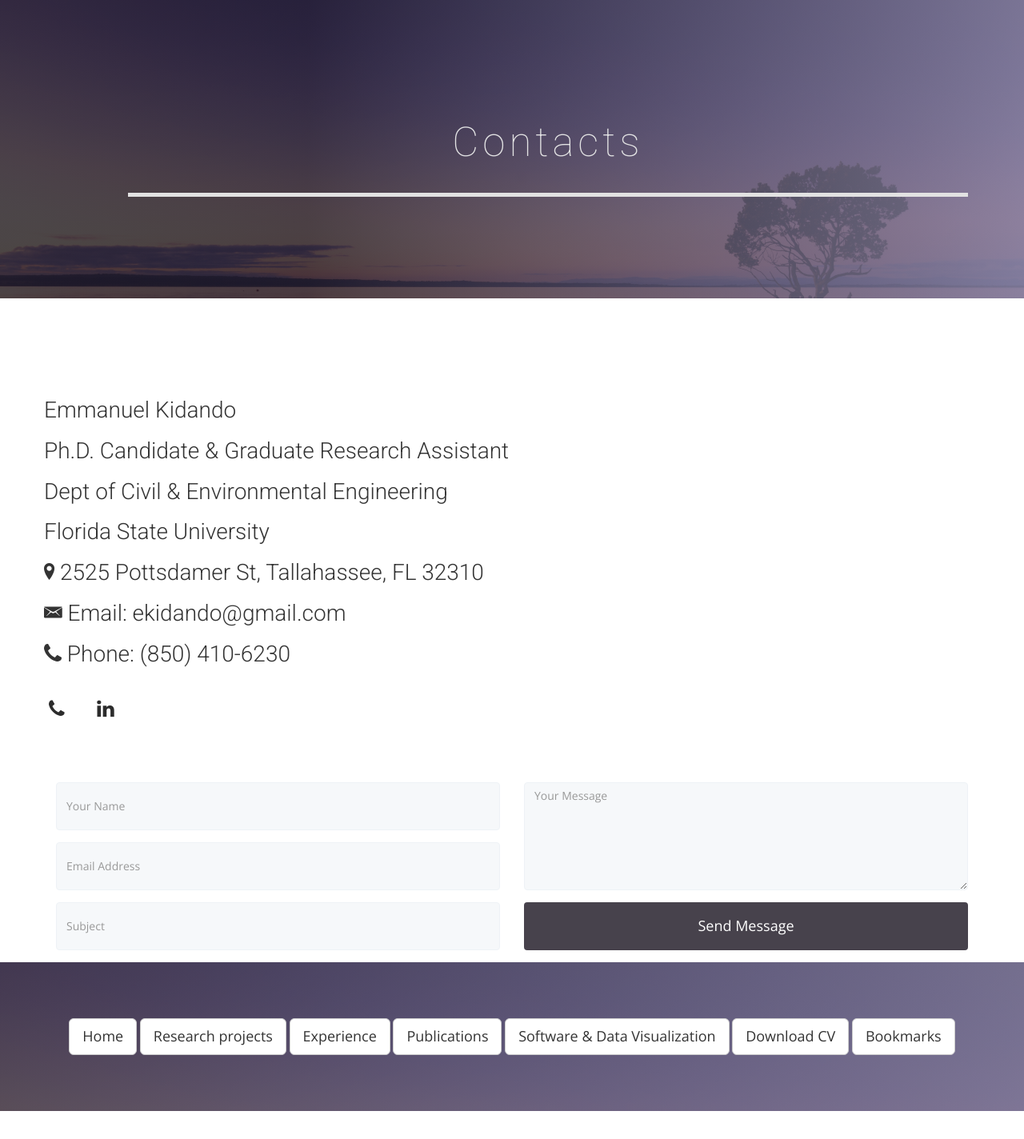
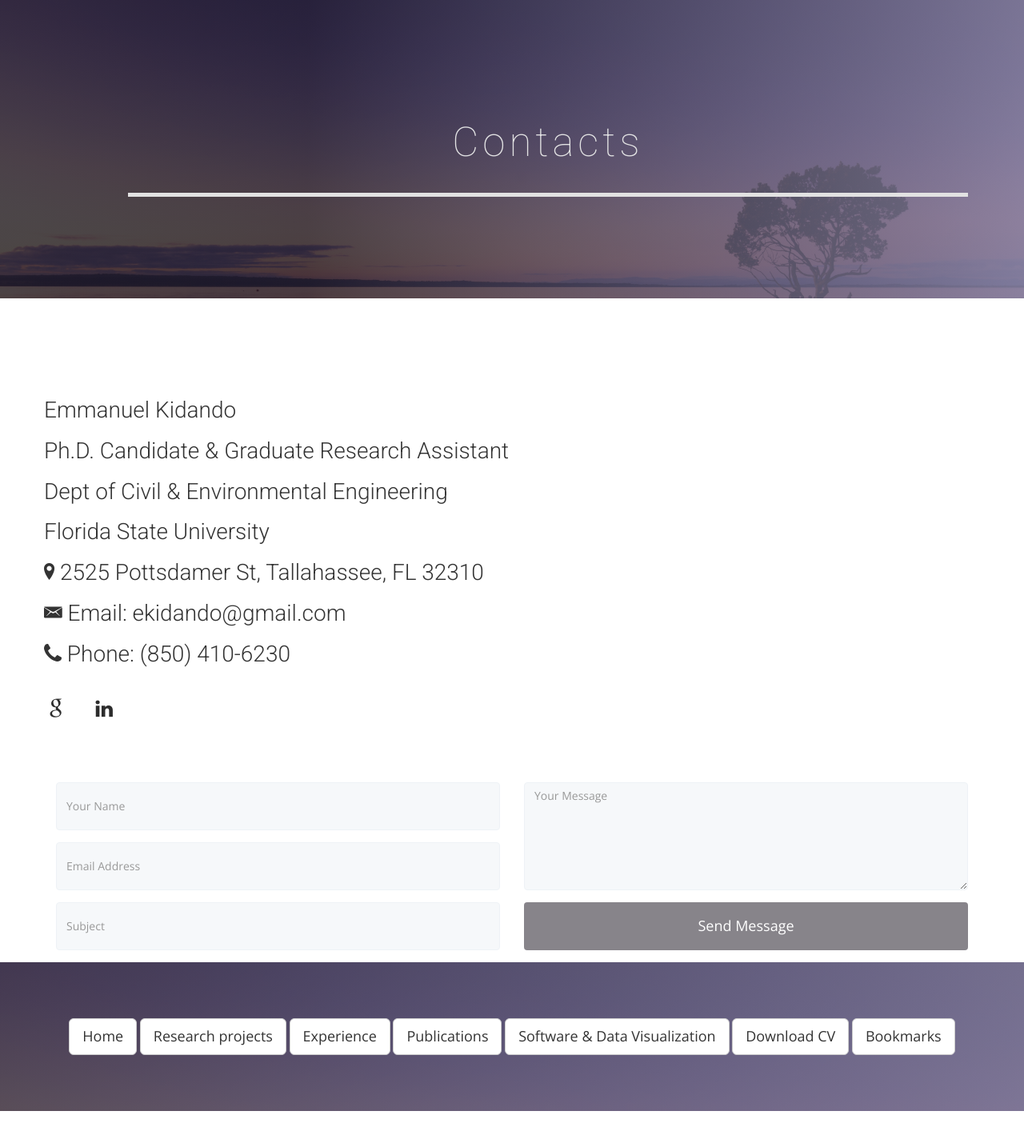
Before and after one commit to ekidando/Emma, a Jekyll site: the page built from contact.html, in a window 1280 px wide. Shown: the whole page at 80% size. Built offline with Jekyll 4.4.1, drawn with Linux system fonts in a browser that asks for light colours; nearby versions of some CDN libraries; some web fonts are replaced.

Commit message:
Update contact.html

```diff
--- a/contact.html
+++ b/contact.html
@@ -36,7 +36,7 @@ published: true
 
 	 <ul class="social-icons">
             <li>
-              <a href="https://scholar.google.com/citations?user=_lygxIQAAAAJ&hl=en"><i class="fa fa-phone"></i></a>
+              <a href="https://scholar.google.com/citations?user=_lygxIQAAAAJ&hl=en"><i class="fa fa-google"></i></a>
             </li>
             <li>
               <a href="https://www.linkedin.com/in/emmanuel-kidando-72b42b43/"><i class="fa fa-linkedin"></i></a>
@@ -70,7 +70,7 @@ published: true
             <div class="form-group-2">
               <textarea class="form-control" rows="3" placeholder="Your Message"></textarea>
             </div>
-            <button class="btn btn-default" type="submit">Send Message</button>
+            <button class="btn btn-default" type="submit" disabled="disabled">Send Message</button>
           </form>
 
 	</div>
```
